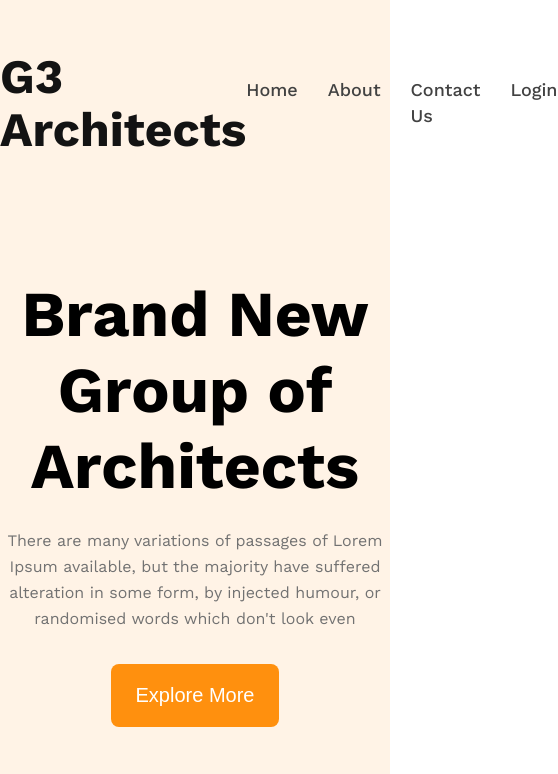
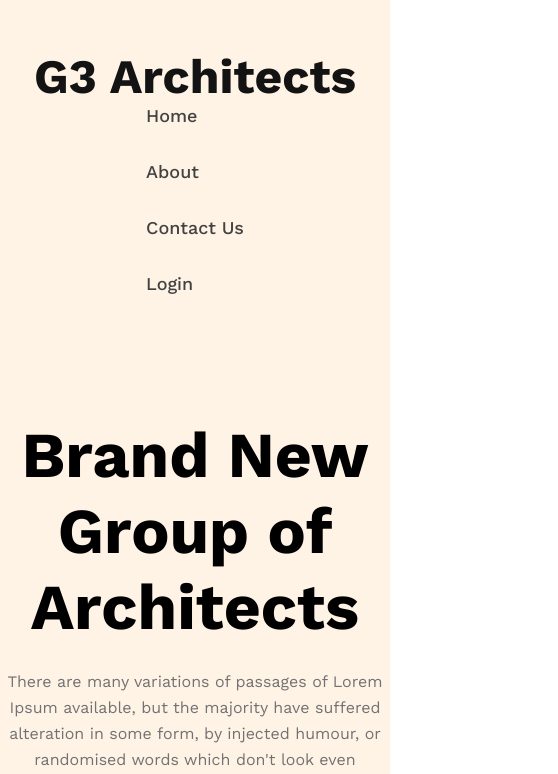
Before and after one commit to shakilcreativework/g3-architects-resources, a plain HTML site: page index.html in a window 390 px wide. Shown: the top 774 px of the page, 558 px wide, since content can reach past the window. Drawn offline with nearby package versions, Linux system fonts and the light colour scheme.

Commit message:
header responsive start

```diff
--- a/styles/style.css
+++ b/styles/style.css
@@ -106,4 +106,12 @@ p {
 
 .banner-img {
     width: 100%;
+    margin-bottom: 45px;
 }
+
+/* responsive media query */
+@media screen and (max-width: 576px) {
+    .navbar, .nav-links  {
+        flex-direction: column;
+    }
+}
```
